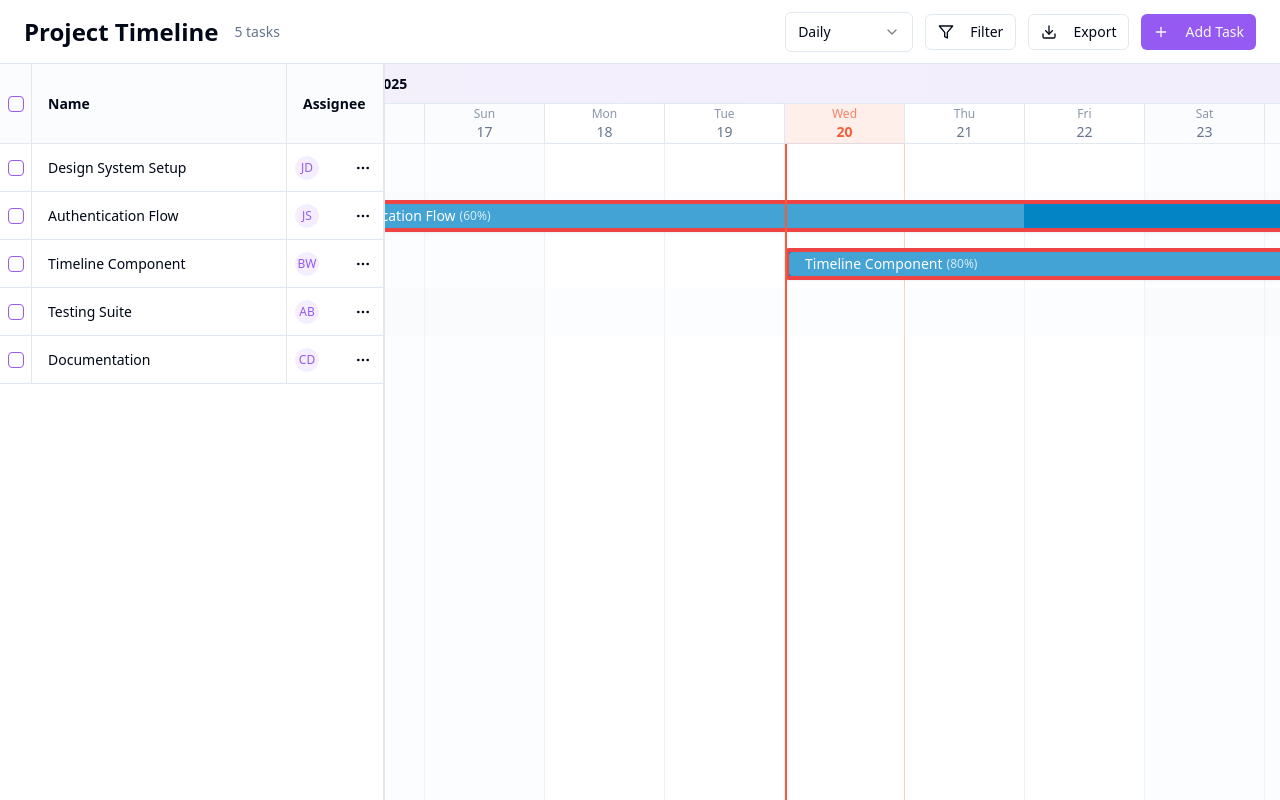
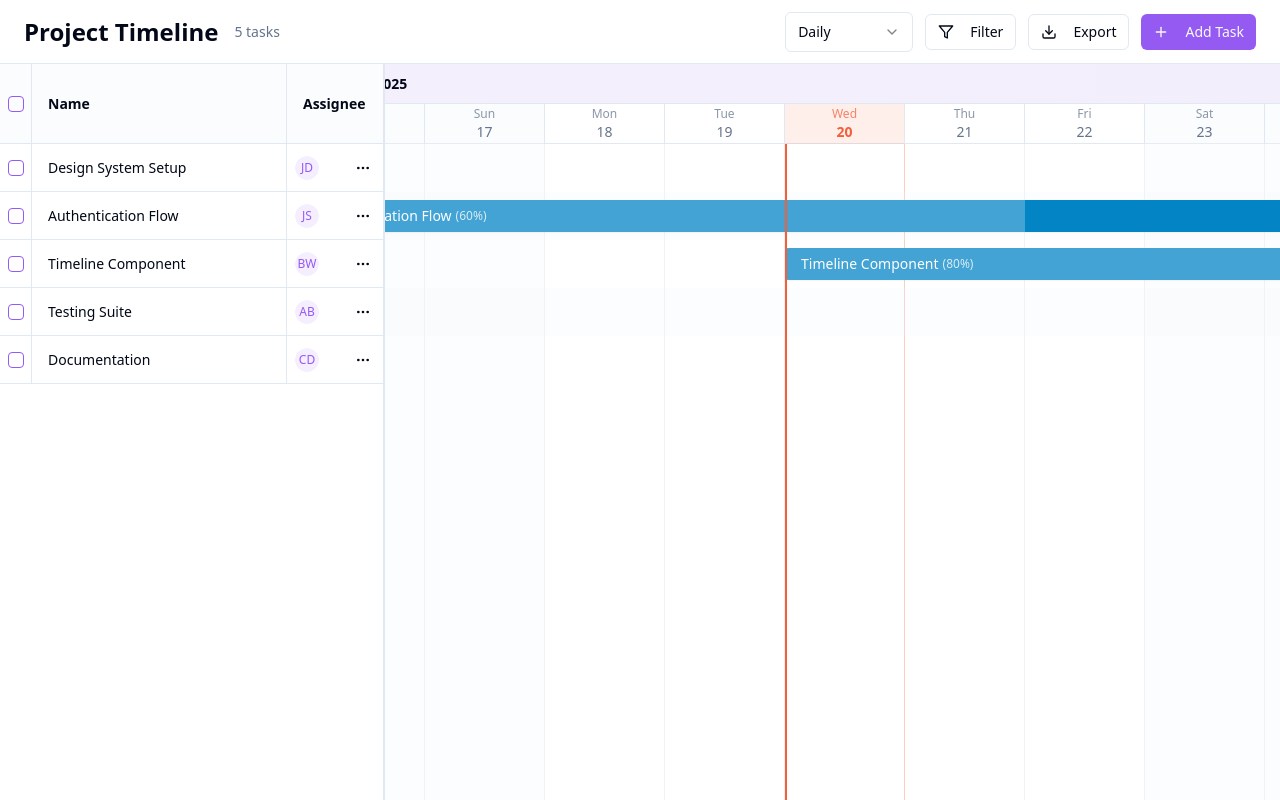
Before and after one commit to yasinthaj/time-scape-maker, a React (Vite) app: page / in a window 1280 px wide. Built offline with nearby package versions, Linux system fonts and the light colour scheme.

Commit message:
Fix hover and UI bugs
The hover functionality is still not working, and the UI has become distorted. This commit aims to address these issues by further debugging the hover logic and rectifying any UI inconsistencies introduced in previous changes.

```diff
--- a/src/components/TimelineGrid.tsx
+++ b/src/components/TimelineGrid.tsx
@@ -214,12 +214,11 @@ const TaskBar: React.FC<TaskBarProps> = ({
       {/* Main task bar */}
       <div
         data-task-id={task.id}
-        className={`absolute h-8 rounded-sm shadow-sm transition-all duration-200 group ${getStatusColor(task.status)} ${isDragging ? 'z-20 shadow-lg' : 'hover:shadow-md hover:z-10'} border-4 border-red-500`}
+        className={`absolute h-8 rounded-sm shadow-sm transition-all duration-200 group ${getStatusColor(task.status)} ${isDragging ? 'z-20 shadow-lg' : 'hover:shadow-md hover:z-10'}`}
         style={{
           left: Math.max(0, taskStartPos),
           width: Math.max(minWidth, taskWidth),
           top: rowIndex * 48 + 8,
-          backgroundColor: 'red !important',
         }}
         onMouseOver={() => {
           console.log('🖱️ MOUSE OVER:', task.name);
@@ -262,11 +261,11 @@ const TaskBar: React.FC<TaskBarProps> = ({
           />
         </div>
 
-        {/* Center Move Area */}
-        <div
-          className="absolute left-4 right-4 top-0 h-full cursor-move z-10"
-          onMouseDown={(e) => handleMouseDown(e, 'move')}
-        />
+         {/* Center Move Area */}
+         <div
+           className="absolute left-4 right-4 top-0 h-full cursor-move z-10"
+           onMouseDown={(e) => handleMouseDown(e, 'move')}
+         />
 
         {/* Progress indicator background */}
         {task.progress !== undefined && task.progress > 0 && (
```
